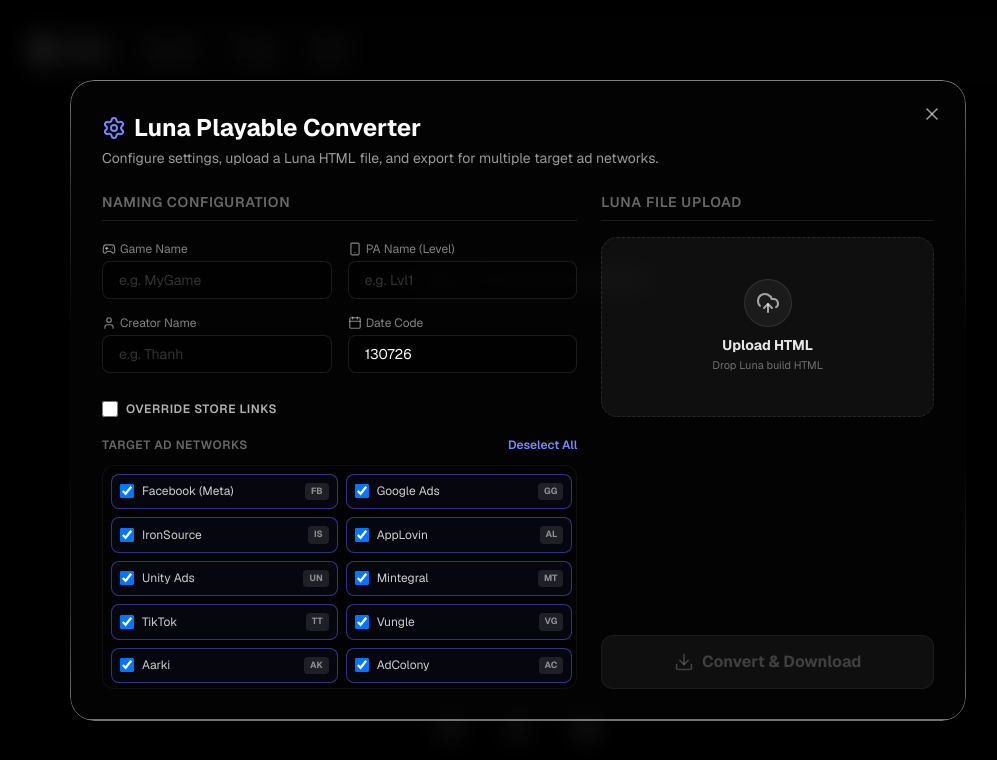
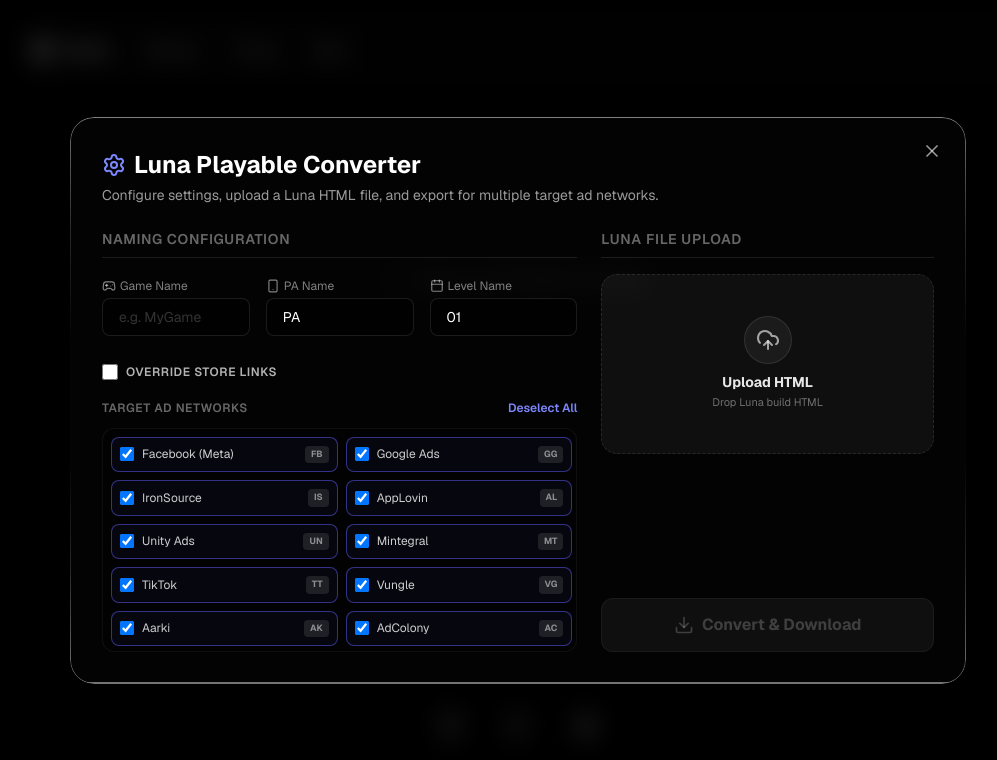
Before and after one commit to Longkft/ConverterWeb, a Next.js app: page / in a window 1280 px wide. Both pictures are taken after a click on the button "Open Luna Playable Converter". Shown: the top 760 px of the page, without its empty margins (122-1119 px from the left). Built offline with nearby package versions, Linux system fonts and the light colour scheme.

Commit message:
Update naming config: replace creator and date-time with level name; format zip as game_PA_level and internal files as game_PA_level_network

```diff
--- a/src/app/page.js
+++ b/src/app/page.js
@@ -87,9 +87,8 @@
 export default function Home() {
   // --- CORE LUNA CONVERTER STATE ---
   const [gameName, setGameName] = useState('');
-  const [paName, setPaName] = useState('');
-  const [creatorName, setCreatorName] = useState('');
-  const [dateCode, setDateCode] = useState('');
+  const [paName, setPaName] = useState('PA');
+  const [levelName, setLevelName] = useState('01');
   const [overrideLinks, setOverrideLinks] = useState(false);
   const [androidLink, setAndroidLink] = useState('');
   const [iosLink, setIosLink] = useState('');
@@ -124,14 +123,7 @@
     }
   }, [logs]);
 
-  // Set date code on component mount
-  useEffect(() => {
-    const today = new Date();
-    const dd = String(today.getDate()).padStart(2, '0');
-    const mm = String(today.getMonth() + 1).padStart(2, '0');
-    const yy = String(today.getFullYear()).slice(-2);
-    setDateCode(`${dd}${mm}${yy}`);
-  }, []);
+  // No date code initialization needed
 
   // --- CUSTOM VIDEO JS FADE SYSTEM ---
   const startFade = (targetOpacity, duration, onComplete) => {
@@ -296,8 +288,7 @@
 
     const game = gameName.trim() || 'Game';
     const pa = paName.trim() || 'PA';
-    const creator = creatorName.trim() || 'Creator';
-    const date = dateCode.trim() || '000000';
+    const level = levelName.trim() || '01';
 
     const selectedNetworks = NETWORKS.filter(n => selectedNetworkIds.includes(n.id));
 
@@ -433,7 +424,7 @@
 
         // Generate Filename
         const cleanNetworkName = net.name.replace(/[^a-zA-Z0-9]/g, '');
-        const baseFilename = `${cleanNetworkName}_${game}_${pa}_${creator}${date}`;
+        const baseFilename = `${game}_${pa}_${level}_${cleanNetworkName}`;
 
         // Add to zip structure
         if (net.zip) {
@@ -455,7 +446,7 @@
       addLog(`Zipping files... Please wait.`);
       const masterZipContent = await zip.generateAsync({ type: "blob" });
 
-      saveAs(masterZipContent, `${game}_Playables_${date}.zip`);
+      saveAs(masterZipContent, `${game}_${pa}_${level}.zip`);
       addLog(`✓ Done! Download triggered.`);
 
     } catch (err) {
@@ -603,7 +594,7 @@
                   Naming Configuration
                 </h3>
 
-                <div className="grid grid-cols-1 sm:grid-cols-2 gap-4">
+                <div className="grid grid-cols-1 sm:grid-cols-3 gap-4">
                   <div className="space-y-1">
                     <label className="text-xs text-white/50 flex items-center gap-1">
                       <Gamepad2 className="w-3.5 h-3.5" /> Game Name
@@ -618,37 +609,25 @@
                   </div>
                   <div className="space-y-1">
                     <label className="text-xs text-white/50 flex items-center gap-1">
-                      <Smartphone className="w-3.5 h-3.5" /> PA Name (Level)
+                      <Smartphone className="w-3.5 h-3.5" /> PA Name
                     </label>
                     <input
                       type="text"
                       value={paName}
                       onChange={(e) => setPaName(e.target.value)}
-                      placeholder="e.g. Lvl1"
+                      placeholder="e.g. PA"
                       className="w-full bg-black/40 border border-white/10 rounded-lg px-4 py-2 text-sm text-white placeholder:text-white/20 focus:outline-none focus:border-white/35 transition-all"
                     />
                   </div>
                   <div className="space-y-1">
                     <label className="text-xs text-white/50 flex items-center gap-1">
-                      <User className="w-3.5 h-3.5" /> Creator Name
+                      <Calendar className="w-3.5 h-3.5" /> Level Name
                     </label>
                     <input
                       type="text"
-                      value={creatorName}
-                      onChange={(e) => setCreatorName(e.target.value)}
-                      placeholder="e.g. Thanh"
-                      className="w-full bg-black/40 border border-white/10 rounded-lg px-4 py-2 text-sm text-white placeholder:text-white/20 focus:outline-none focus:border-white/35 transition-all"
-                    />
-                  </div>
-                  <div className="space-y-1">
-                    <label className="text-xs text-white/50 flex items-center gap-1">
-                      <Calendar className="w-3.5 h-3.5" /> Date Code
-                    </label>
-                    <input
-                      type="text"
-                      value={dateCode}
-                      onChange={(e) => setDateCode(e.target.value)}
-                      placeholder="DDMMYY"
+                      value={levelName}
+                      onChange={(e) => setLevelName(e.target.value)}
+                      placeholder="e.g. 01"
                       className="w-full bg-black/40 border border-white/10 rounded-lg px-4 py-2 text-sm text-white placeholder:text-white/20 focus:outline-none focus:border-white/35 transition-all"
                     />
                   </div>
```
